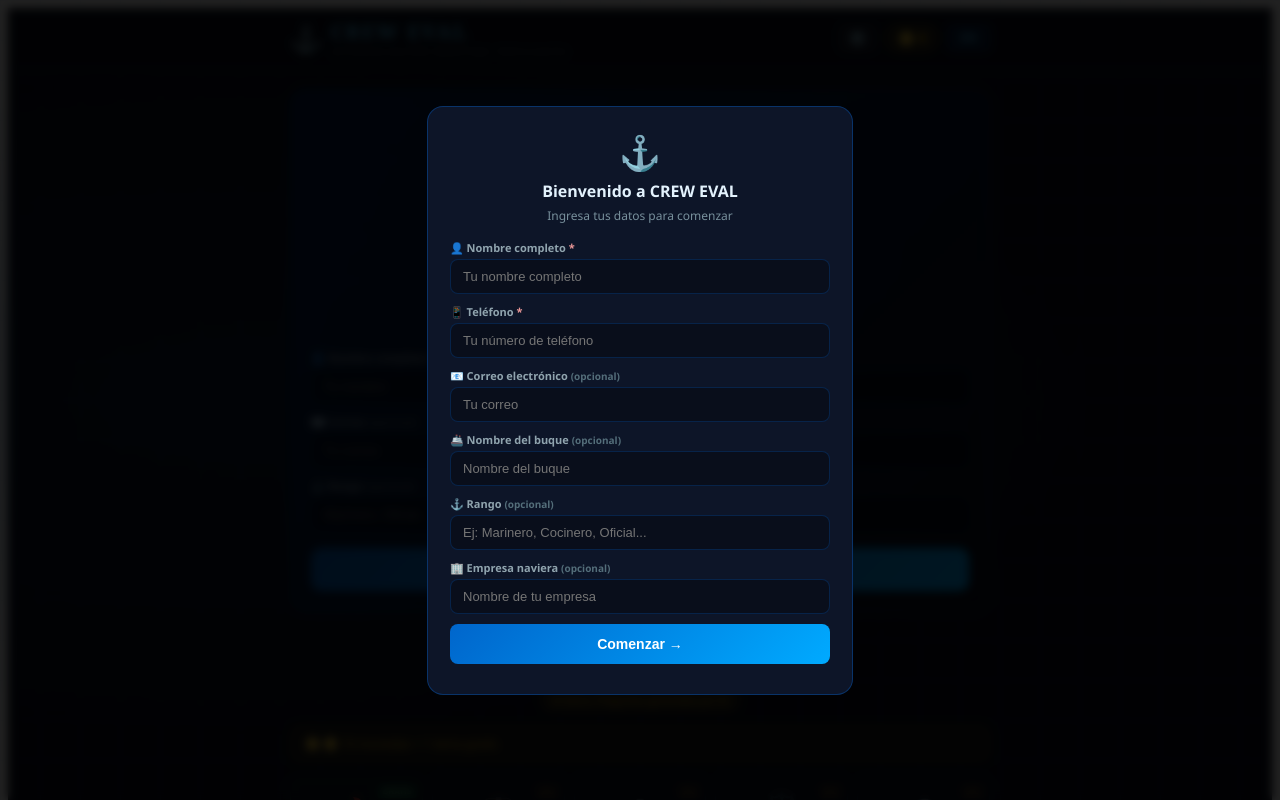
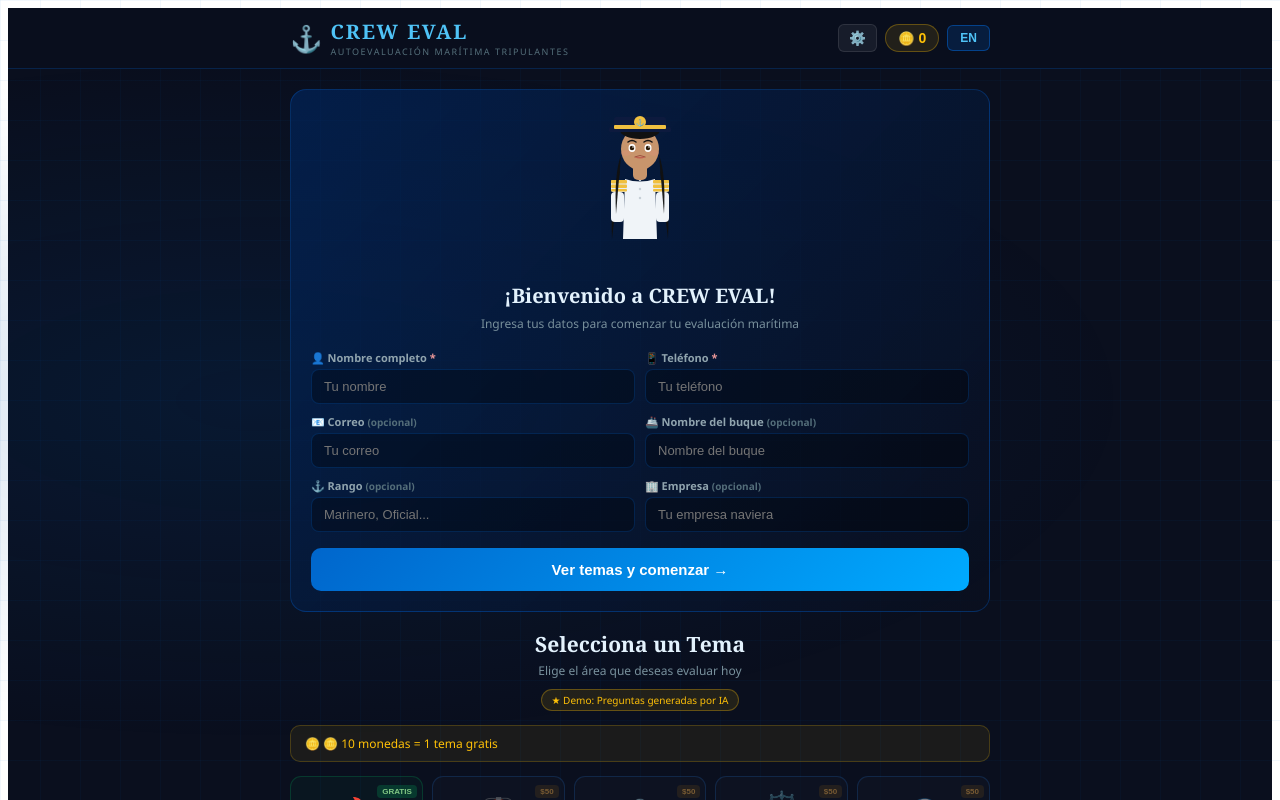
Before and after one commit to Margarita10635/crew-eval, a React (Vite) app: page / in a window 1280 px wide. Shown: the top 800 px of the page. Built offline with nearby package versions, Linux system fonts and the light colour scheme.

Commit message:
Add files via upload

```diff
--- a/src/App.jsx
+++ b/src/App.jsx
@@ -310,11 +310,6 @@ export default function App() {
   const coins = state.coins || 0;
   const access = state.access || {};
   const coinTopics = state.coinTopics || [];
-
-  // Show register modal on first visit
-  useEffect(() => {
-    if (!profile) setShowRegister(true);
-  }, []);
 
   const handleRegister = () => {
     const errors = {};
@@ -820,85 +815,6 @@ export default function App() {
           </div>
         </div>
       )}
-      {/* ── REGISTER MODAL ── */}
-      {showRegister && (
-        <div style={S.overlay} onClick={profile ? () => setShowRegister(false) : null}>
-          <div style={{ ...S.modal, maxWidth: 380 }} onClick={e => e.stopPropagation()}>
-            <div style={S.modalIcon}>⚓</div>
-            <h3 style={S.modalTitle}>{profile ? "Tu Perfil" : lang === "es" ? "Bienvenido a CREW EVAL" : "Welcome to CREW EVAL"}</h3>
-            <p style={{ fontSize: 12, color: "#78909c", textAlign: "center", margin: "0 0 16px" }}>
-              {lang === "es" ? "Ingresa tus datos para comenzar" : "Enter your details to start"}
-            </p>
-
-            {/* Nombre - obligatorio */}
-            <div style={S.fieldGroup}>
-              <label style={S.fieldLabel}>👤 {lang === "es" ? "Nombre completo" : "Full name"} <span style={{color:"#ef9a9a"}}>*</span></label>
-              <input style={{ ...S.fieldInput, ...(regErrors.nombre ? S.fieldError : {}) }}
-                placeholder={lang === "es" ? "Tu nombre completo" : "Your full name"}
-                value={regForm.nombre}
-                onChange={e => { setRegForm({...regForm, nombre: e.target.value}); setRegErrors({...regErrors, nombre: false}); }}
-              />
-            </div>
-
-            {/* Teléfono - obligatorio */}
-            <div style={S.fieldGroup}>
-              <label style={S.fieldLabel}>📱 {lang === "es" ? "Teléfono" : "Phone"} <span style={{color:"#ef9a9a"}}>*</span></label>
-              <input style={{ ...S.fieldInput, ...(regErrors.tel ? S.fieldError : {}) }}
-                placeholder={lang === "es" ? "Tu número de teléfono" : "Your phone number"}
-                value={regForm.tel} type="tel"
-                onChange={e => { setRegForm({...regForm, tel: e.target.value}); setRegErrors({...regErrors, tel: false}); }}
-              />
-            </div>
-
-            {/* Correo - opcional */}
-            <div style={S.fieldGroup}>
-              <label style={S.fieldLabel}>📧 {lang === "es" ? "Correo electrónico" : "Email"} <span style={{color:"#546e7a", fontSize:10}}>{lang === "es" ? "(opcional)" : "(optional)"}</span></label>
-              <input style={S.fieldInput} placeholder={lang === "es" ? "Tu correo" : "Your email"}
-                value={regForm.correo} type="email"
-                onChange={e => setRegForm({...regForm, correo: e.target.value})}
-              />
-            </div>
-
-            {/* Buque - opcional */}
-            <div style={S.fieldGroup}>
-              <label style={S.fieldLabel}>🚢 {lang === "es" ? "Nombre del buque" : "Vessel name"} <span style={{color:"#546e7a", fontSize:10}}>{lang === "es" ? "(opcional)" : "(optional)"}</span></label>
-              <input style={S.fieldInput} placeholder={lang === "es" ? "Nombre del buque" : "Vessel name"}
-                value={regForm.buque}
-                onChange={e => setRegForm({...regForm, buque: e.target.value})}
-              />
-            </div>
-
-            {/* Rango - opcional */}
-            <div style={S.fieldGroup}>
-              <label style={S.fieldLabel}>⚓ {lang === "es" ? "Rango" : "Rank"} <span style={{color:"#546e7a", fontSize:10}}>{lang === "es" ? "(opcional)" : "(optional)"}</span></label>
-              <input style={S.fieldInput} placeholder={lang === "es" ? "Ej: Marinero, Cocinero, Oficial..." : "E.g: Seaman, Cook, Officer..."}
-                value={regForm.rango}
-                onChange={e => setRegForm({...regForm, rango: e.target.value})}
-              />
-            </div>
-
-            {/* Empresa - opcional */}
-            <div style={S.fieldGroup}>
-              <label style={S.fieldLabel}>🏢 {lang === "es" ? "Empresa naviera" : "Shipping company"} <span style={{color:"#546e7a", fontSize:10}}>{lang === "es" ? "(opcional)" : "(optional)"}</span></label>
-              <input style={S.fieldInput} placeholder={lang === "es" ? "Nombre de tu empresa" : "Your company name"}
-                value={regForm.empresa}
-                onChange={e => setRegForm({...regForm, empresa: e.target.value})}
-              />
-            </div>
-
-            {(regErrors.nombre || regErrors.tel) && (
-              <p style={{ color: "#ef9a9a", fontSize: 11, textAlign: "center", margin: "0 0 8px" }}>
-                ⚠️ {lang === "es" ? "Nombre y teléfono son obligatorios" : "Name and phone are required"}
-              </p>
-            )}
-
-            <button style={S.activateBtn} onClick={handleRegister}>
-              {profile ? (lang === "es" ? "Guardar cambios" : "Save changes") : (lang === "es" ? "Comenzar →" : "Start →")}
-            </button>
-            {profile && <button style={S.cancelBtn} onClick={() => setShowRegister(false)}>{t.cancelBtn}</button>}
-          </div>
-        </div>
-      )}
 
       {/* ── ADMIN MODAL ── */}
       {showAdmin && (
```
